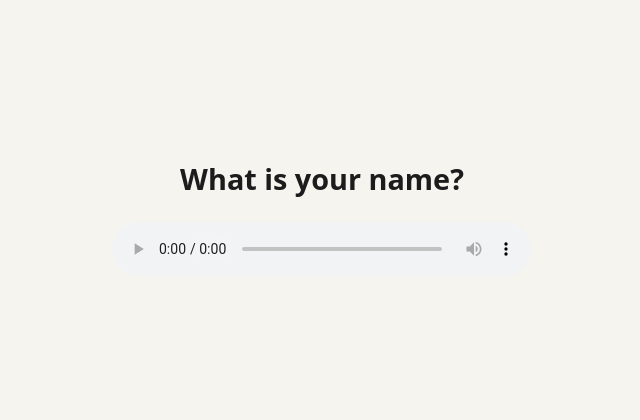
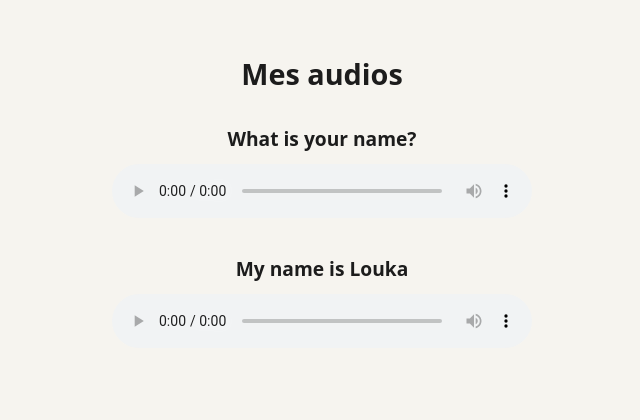
Before and after one commit to 5n5dt4vtr7-ship-it/audio, a plain HTML site: page index.html in a window 1280 px wide. Shown: the part 190-610 px from the top of the page, without its empty margins (318-958 px from the left). Drawn offline with Linux system fonts and the light colour scheme.

Commit message:
Add second audio player

```diff
--- a/index.html
+++ b/index.html
@@ -3,18 +3,27 @@
 <head>
 <meta charset="utf-8">
 <meta name="viewport" content="width=device-width, initial-scale=1">
-<title>What is your name?</title>
+<title>Mes audios</title>
 <style>
   body { margin: 0; min-height: 100vh; display: flex; align-items: center; justify-content: center; background: #f6f4ef; font-family: system-ui, -apple-system, "Segoe UI", sans-serif; color: #1c1c1c; }
   main { text-align: center; padding: 2rem; }
-  h1 { font-size: 1.8rem; margin-bottom: 1.5rem; }
+  h1 { font-size: 1.8rem; margin-bottom: 2rem; }
+  section { margin-bottom: 2rem; }
+  h2 { font-size: 1.2rem; font-weight: 600; margin-bottom: 0.75rem; }
   audio { width: min(90vw, 420px); }
 </style>
 </head>
 <body>
 <main>
-<h1>What is your name?</h1>
+<h1>Mes audios</h1>
+<section>
+<h2>What is your name?</h2>
 <audio controls preload="metadata" src="What_is_your_name.mp3"></audio>
+</section>
+<section>
+<h2>My name is Louka</h2>
+<audio controls preload="metadata" src="My_name_is_Louka.mp3"></audio>
+</section>
 </main>
 </body>
 </html>
```
